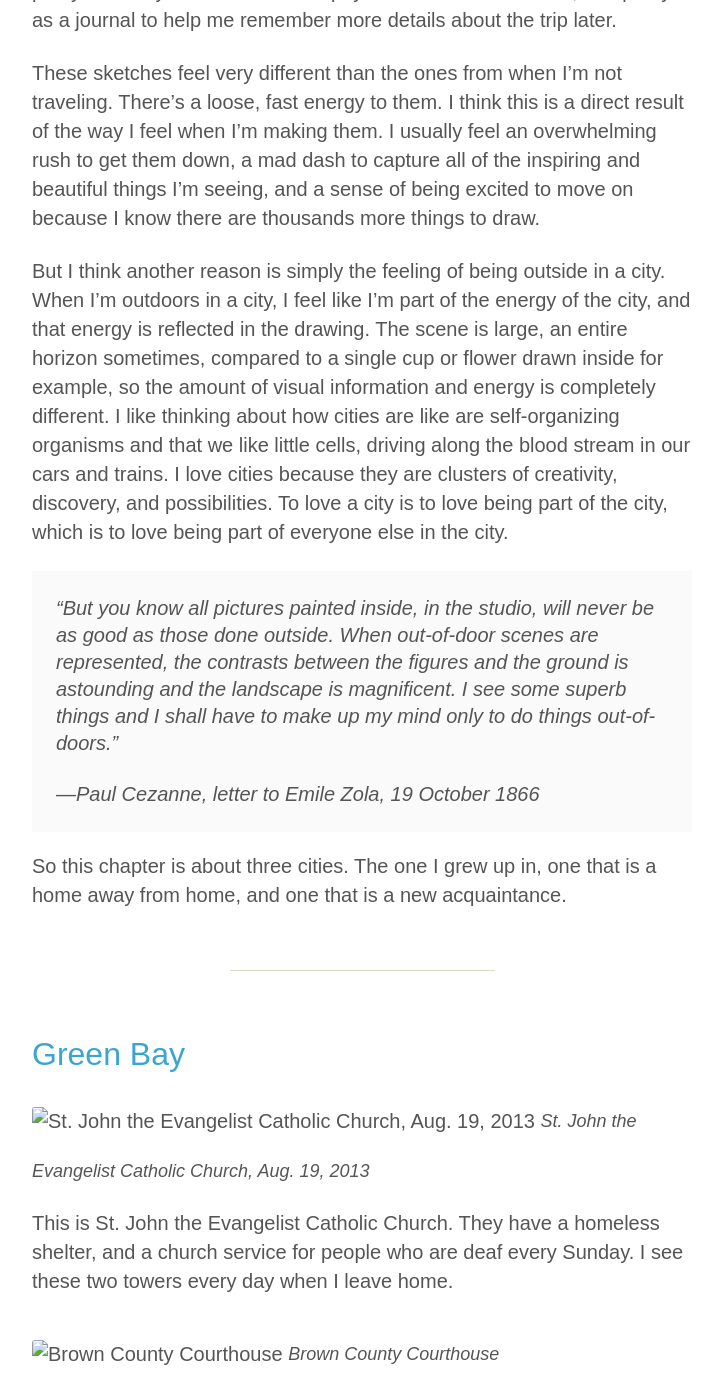
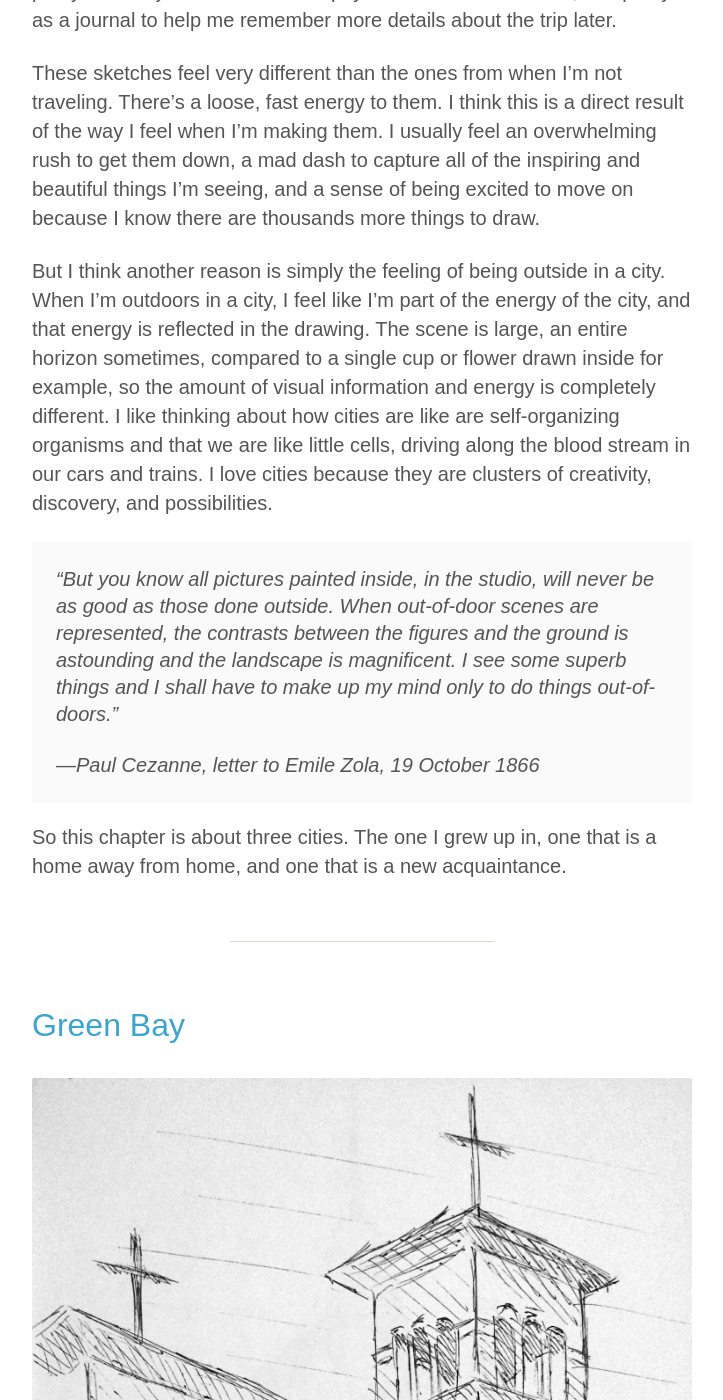
Before and after one commit to kmcgillivray/kmcgillivray.github.io, a Jekyll site: the page built from sketchbook/cities/index.md, in a window 1280 px wide and 1400 px high, scrolled down 222 px. Shown: the whole window, without its empty margins (278-1001 px from the left). Built offline with Jekyll 4.4.1, drawn with Linux system fonts in a browser that asks for light colours; nearby versions of some CDN libraries; some of the changed text lies outside the part shown.

Commit message:
Cleaning up, fixing cities images

```diff
--- a/sketchbook/cities/index.md
+++ b/sketchbook/cities/index.md
@@ -9,7 +9,7 @@ Whenever I visit a city I make sure to spend some time sketching. I do this part
 
 These sketches feel very different than the ones from when I'm not traveling. There's a loose, fast energy to them. I think this is a direct result of the way I feel when I'm making them. I usually feel an overwhelming rush to get them down, a mad dash to capture all of the inspiring and beautiful things I'm seeing, and a sense of being excited to move on because I know there are thousands more things to draw.
 
-But I think another reason is simply the feeling of being outside in a city. When I'm outdoors in a city, I feel like I'm part of the energy of the city, and that energy is reflected in the drawing. The scene is large, an entire horizon sometimes, compared to a single cup or flower drawn inside for example, so the amount of visual information and energy is completely different. I like thinking about how cities are like are self-organizing organisms and that we like little cells, driving along the blood stream in our cars and trains. I love cities because they are clusters of creativity, discovery, and possibilities. To love a city is to love being part of the city, which is to love being part of everyone else in the city.
+But I think another reason is simply the feeling of being outside in a city. When I'm outdoors in a city, I feel like I'm part of the energy of the city, and that energy is reflected in the drawing. The scene is large, an entire horizon sometimes, compared to a single cup or flower drawn inside for example, so the amount of visual information and energy is completely different. I like thinking about how cities are like are self-organizing organisms and that we are like little cells, driving along the blood stream in our cars and trains. I love cities because they are clusters of creativity, discovery, and possibilities.
 
 >"But you know all pictures painted inside, in the studio, will never be as good as those done outside. When out-of-door scenes are represented, the contrasts between the figures and the ground is astounding and the landscape is magnificent. I see some superb things and I shall have to make up my mind only to do things out-of-doors."
 >
@@ -21,33 +21,33 @@ So this chapter is about three cities. The one I grew up in, one that is a home
 
 # Green Bay
 
-{% include image.html file="01-st-johns.jpg" description="St. John the Evangelist Catholic Church, Aug. 19, 2013" %}
+{% include image.html file="sketchbook-project/01-st-johns.jpg" description="St. John the Evangelist Catholic Church, Aug. 19, 2013" %}
 
 This is St. John the Evangelist Catholic Church. They have a homeless shelter, and a church service for people who are deaf every Sunday. I see these two towers every day when I leave home.
 
-{% include image.html file="02-courthouse.jpg" description="Brown County Courthouse" %}
+{% include image.html file="sketchbook-project/02-courthouse.jpg" description="Brown County Courthouse" %}
 
-The Brown County Courthouse is one of the most noticable and recognizable buildings in downtown Green Bay. It's right in the middle of the downtown area, and I think it serves as a good focal point for the city. Designed by Charles E. Bell and completed in 1908.
+The Brown County Courthouse is one of the most noticeable and recognizable buildings in downtown Green Bay. It's right in the middle of the downtown area, and I think it serves as a good focal point for the city. Designed by Charles E. Bell and completed in 1908.
 
 ---
 
 # London
 
-{% include image.html file="03-harlesden.jpg" description="Harlesden Train Station" %}
+{% include image.html file="sketchbook-project/03-harlesden.jpg" description="Harlesden Train Station" %}
 
-{% include image.html file="04-tavistock-square.jpg" description="Mahatma Gandhi Statue, Tavistock Square" %}
+{% include image.html file="sketchbook-project/04-tavistock-square.jpg" description="Mahatma Gandhi Statue, Tavistock Square" %}
 
 This is my one of my favorite areas in London. The Mahatma Gandhi statue in Tavistock Square Gardens, in central London, right near Euston Station and University College London. This statue is right in the middle. People leave flowers. The statue is by Fredda Brilliant, a polish artist, born in 1903. It's a true centerpiece, and sets the tone for the whole square.
 
-{% include image.html file="05-big-ben.jpg" description="Big Ben from Trafalgar Square" %}
+{% include image.html file="sketchbook-project/05-big-ben.jpg" description="Big Ben from Trafalgar Square" %}
 
 This is a view of Big Ben from the steps of the National Gallery in Trafalgar Square. Something about this view always reminds me of how important balance and design are in the way a city is arranged.
 
-{% include image.html file="06-bunhill-fields.jpg" description="Bunhill Fields" %}
+{% include image.html file="sketchbook-project/06-bunhill-fields.jpg" description="Bunhill Fields" %}
 
 Bunhill Fields is an old park in London. It's actually a graveyard, a very old one, but it's a graveyard full of life. A park in a big city attracts a lot of people, even if it's a graveyard, because they're quiet and offer a break from the usual rush of traveling around the city. At Bunhill Fields there were children playing, people feeding squirrels, people simply walking through, either as a shortcut or as a scenic route or both. Everyone was smiling, peaceful, and friendly. The contrast when I left the park was striking. The rush of the city and the quiet of the park are both beautiful. Sometimes you need a little of each.
 
-{% include image.html file="07-crystal-palace-park.jpg" description="Crystal Palace Park" %}
+{% include image.html file="sketchbook-project/07-crystal-palace-park.jpg" description="Crystal Palace Park" %}
 
 During the trip we stayed near Crystal Palace Park and I took a walk through it on a rainy day.
 
@@ -57,14 +57,14 @@ During the trip we stayed near Crystal Palace Park and I took a walk through it
 
 I visited San Francisco for the first time recently. I was lucky enough to have a flight cancelled, because almost all of my drawings from the trip were done after I was supposed to have already left. San Francisco made a strong impression. It felt like a completely different world.
 
-{% include image.html file="08-japanese-tea-garden.jpg" description="Japanese Tea Garden, Golden Gate Park, San Francisco. January 30, 2015." %}
+{% include image.html file="sketchbook-project/08-japanese-tea-garden.jpg" description="Japanese Tea Garden, Golden Gate Park, San Francisco. January 30, 2015." %}
 
-{% include image.html file="09-sfo-samovar.jpg" description="A View from SFO. Tea at Samovar. February 1, 2015." %}
+{% include image.html file="sketchbook-project/09-sfo-samovar.jpg" description="A View from SFO. Tea at Samovar. February 1, 2015." %}
 
 A view through the airport window while waiting for the flight that was eventually cancelled, and later that day drinking gyokuro green tea at Samovar Tea Lounge.
 
-{% include image.html file="10-the-embarcadero.jpg" description="View from the Embarcadero. February 1, 2015." %}
+{% include image.html file="sketchbook-project/10-the-embarcadero.jpg" description="View from the Embarcadero. February 1, 2015." %}
 
-{% include image.html file="11-alcatraz.jpg" description="Alcatraz and Angel Island. February 1, 2015." %}
+{% include image.html file="sketchbook-project/11-alcatraz.jpg" description="Alcatraz and Angel Island. February 1, 2015." %}
 
-{% include image.html file="12-pier-41.jpg" description="Looking back at San Francisco from the end of pier 41. February 1, 2015." %}
+{% include image.html file="sketchbook-project/12-pier-41.jpg" description="Looking back at San Francisco from the end of pier 41. February 1, 2015." %}
```
Also changed, not shown: projects/_drafts/2015-02-02-insight-creative.md (deleted, +0 -8 lines), projects/_drafts/2015-02-03-school-software-group.md (deleted, +0 -8 lines), projects/_drafts/2015-02-04-civictechnologies.md (deleted, +0 -8 lines), projects/index.md (deleted, +0 -35 lines).
